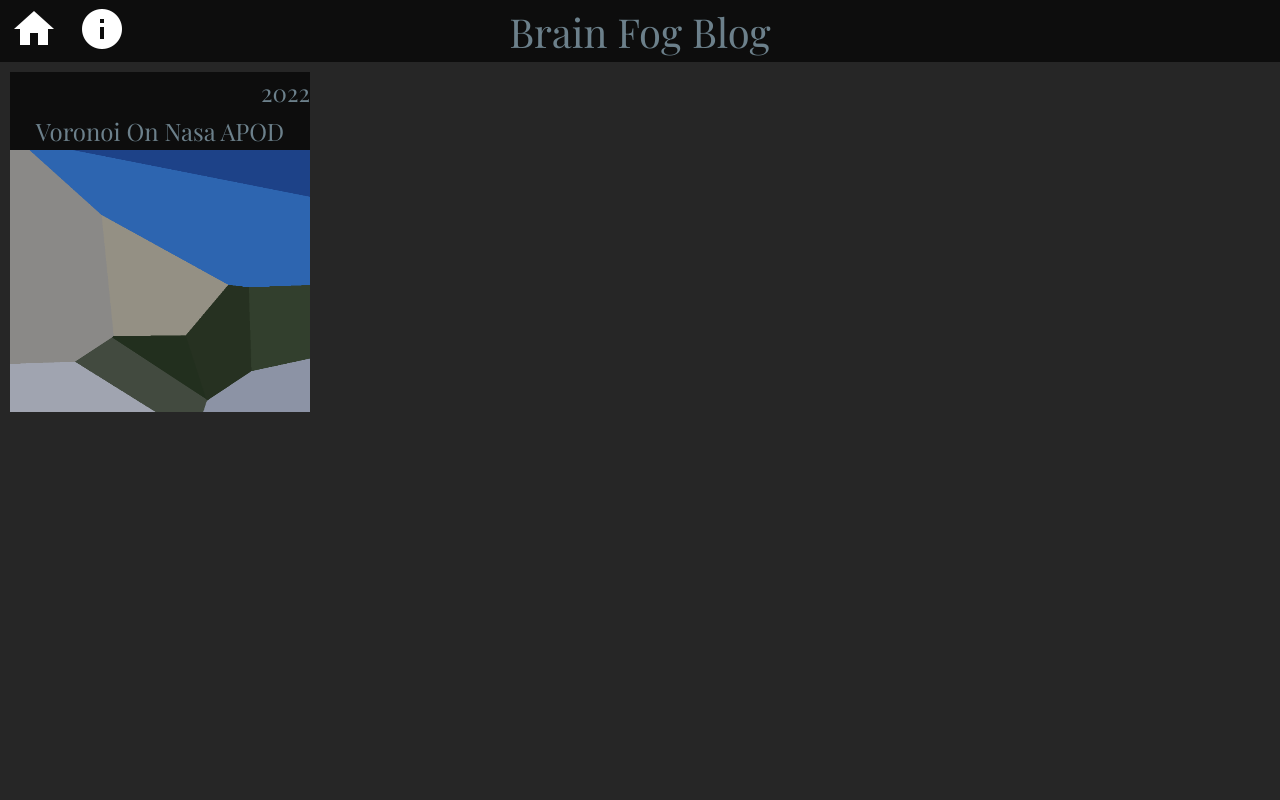
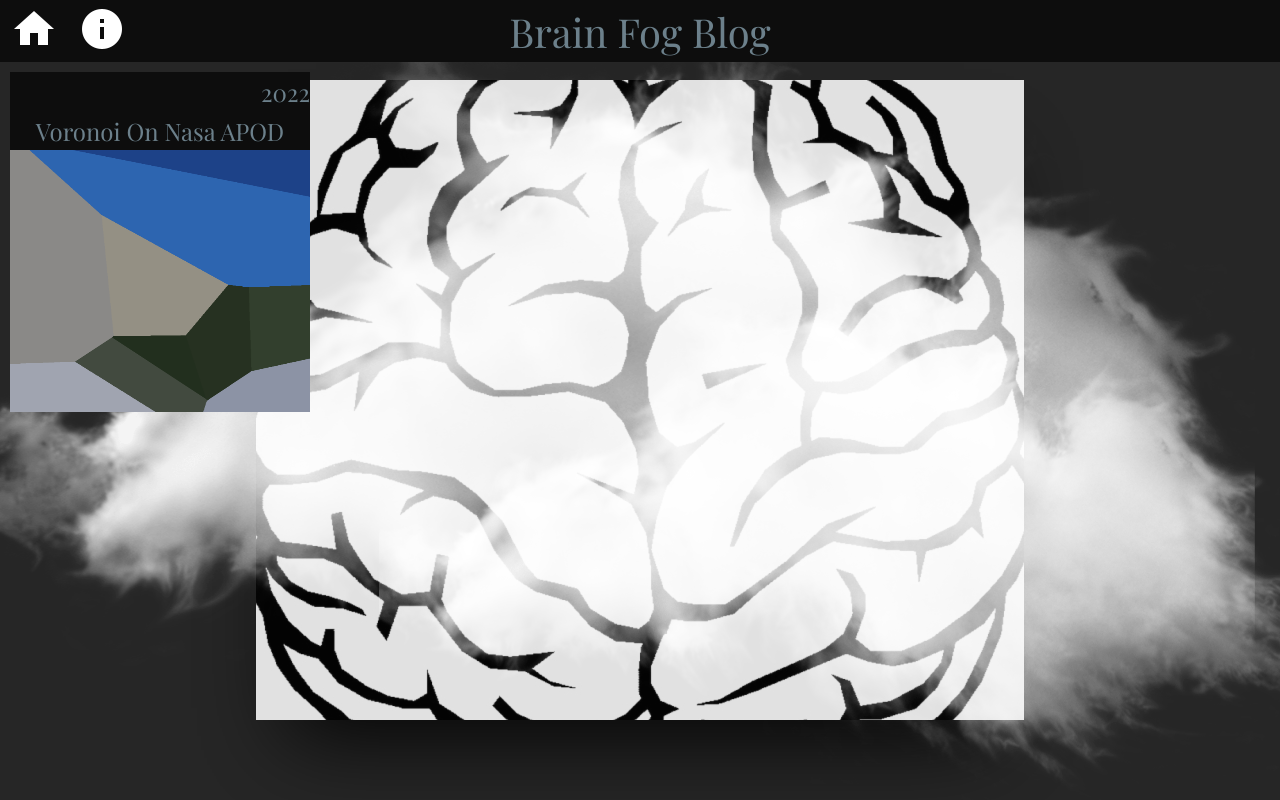
Before and after one commit to DanieleCampagnoli/brainfog, an Angular app in the folder sources/angular-brainfog/: page /posts in a window 1280 px wide. Built offline with nearby package versions, Linux system fonts and the light colour scheme.

Commit message:
cool background image

```diff
--- a/sources/angular-brainfog/src/app/post-list/post-list.component.css
+++ b/sources/angular-brainfog/src/app/post-list/post-list.component.css
@@ -4,3 +4,60 @@
   justify-items: center;
   align-items: center;
 }
+
+.background-brain {
+position: absolute;
+top: 0;
+bottom: 0;
+left: 0;
+right: 0;
+margin: auto;
+width: 60%;
+height: 80%;
+background: url("/assets/images/brain.png") center center no-repeat;
+background-size: auto;
+box-shadow: 0 3rem 5rem -2rem black;
+z-index: -11;
+overflow: hidden;
+  background-color:#f6f6f6;
+  opacity: 0.90;
+}
+
+
+.brainfog-smoke{
+  position: absolute;
+  top: 0%;
+  left: 0%;
+  transform: translate3d(0, 0, 0) rotate(0.01deg);
+  width: 50%;
+  height: 50%;
+  background: url("/assets/images/smoke-min.png") center center no-repeat;
+  background-size: cover;
+  z-index: -10;
+  animation: smokebg 20s infinite alternate-reverse;
+}
+
+.brainfog-smoke--reversed{
+  position: absolute;
+  bottom: 0%;
+  right: 0%;
+  transform: translate3d(0, 0, 0) rotate(0.01deg);
+  width: 50%;
+  height: 50%;
+  background: url("/assets/images/smoke-min.png") center center no-repeat;
+  background-size: cover;
+  z-index: -10;
+  animation: smokebg 20s infinite alternate;
+  }
+
+@keyframes smokebg {
+  from {
+      width: 50%;
+      height: 50%;
+  }
+
+to {
+      width: 100%;
+      height: 100%;
+}
+}
--- a/sources/angular-brainfog/src/app/post-list/post-list.component.html
+++ b/sources/angular-brainfog/src/app/post-list/post-list.component.html
@@ -1,9 +1,13 @@
 <div class="postListContainer ">
-   <div *ngFor="let post of posts" class="post post--small header--color font__heading--small font--dark" (click)="postClicked(post);">
+
+  <div *ngFor="let post of posts" class="post post--small header--color font__heading--small font--dark" (click)="postClicked(post);">
     <div class="post__header">
         <p class="post__date">2022</p>
         <p class="post__title">{{post.title}}</p>
     </div>
     <img src={{post.imageUrl}} class="post__content "/>
    </div>
+   <div class="background-brain"></div>
+   <div class="brainfog-smoke"></div>
+   <div class="brainfog-smoke--reversed"></div>
 </div>
--- a/sources/angular-brainfog/src/app/services/post.service.ts
+++ b/sources/angular-brainfog/src/app/services/post.service.ts
@@ -15,7 +15,8 @@ export class PostService {
 
 
   constructor() {
-    this.postNasaApodVoronoi();
+      this.postNasaApodVoronoi();
+
   }
 
   private postNasaApodVoronoi(){
```
Also changed, not shown: sources/angular-brainfog/src/assets/images/brain.png (added), sources/angular-brainfog/src/assets/images/smoke-min.png (added).
